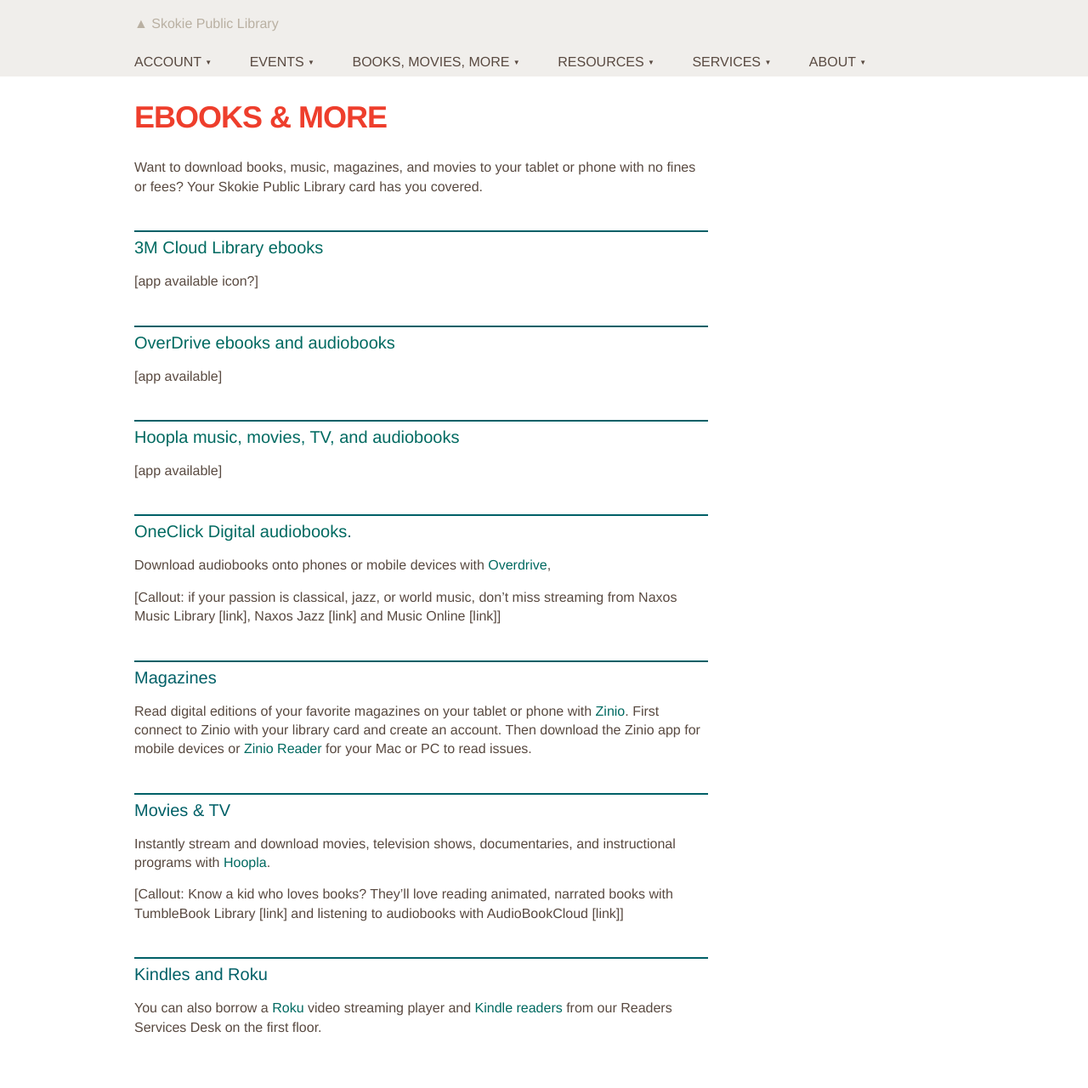
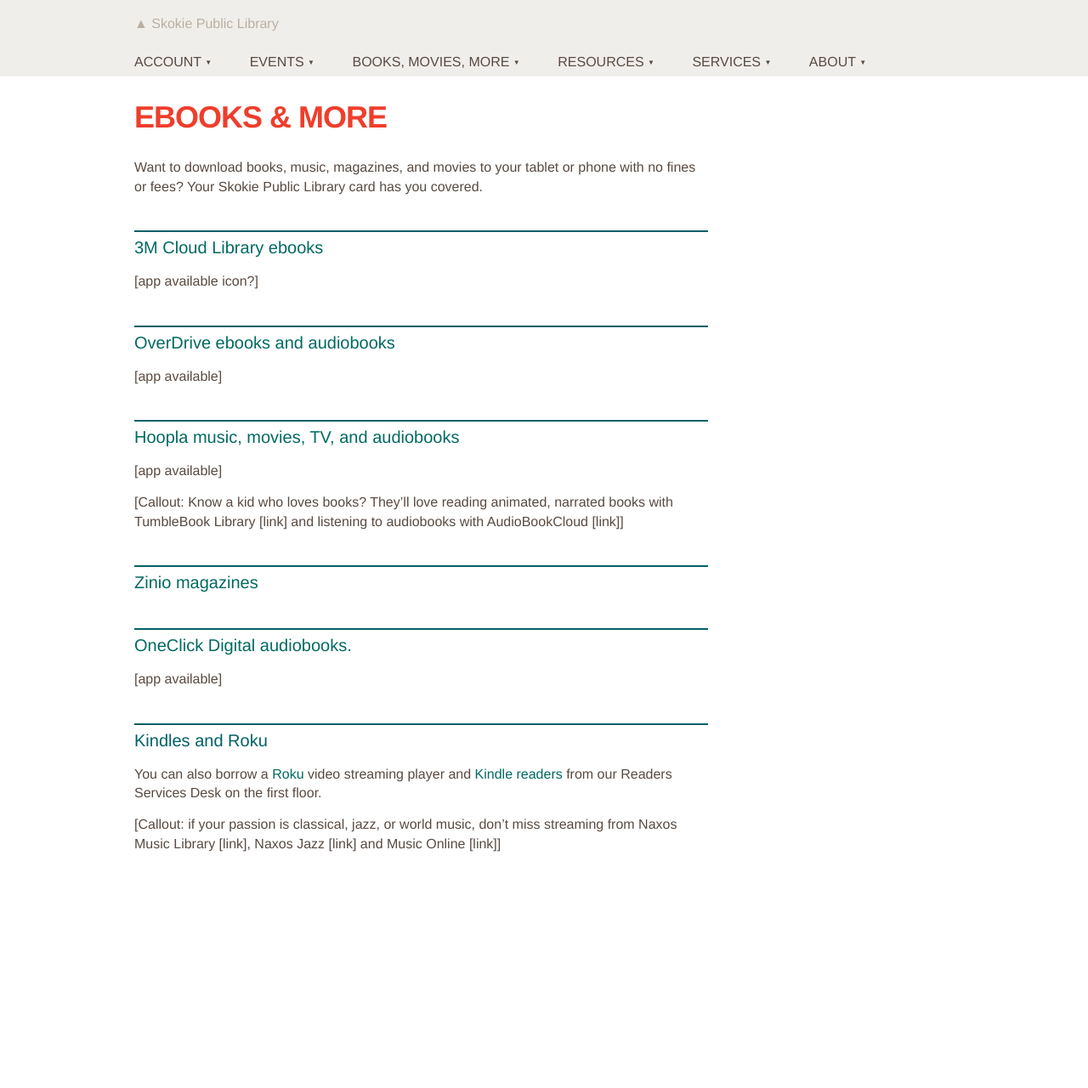
Before and after one commit to skokielibrary/spl-content, a Jekyll site: the page built from _content/annabelle/books-movies-more--ebooks-more.markdown, in a window 1280 px wide. Shown: the whole page at 85% size. Built offline with Jekyll 4.4.1, drawn with Linux system fonts in a browser that asks for light colours; after the commit the page ends 1064 px from its top, so only the background shows below that.

Commit message:
Updated books-movies-more--ebooks-more.markdown

```diff
--- a/_content/annabelle/books-movies-more--ebooks-more.markdown
+++ b/_content/annabelle/books-movies-more--ebooks-more.markdown
@@ -18,19 +18,15 @@ Want to download books, music, magazines, and movies to your tablet or phone wit
 
 [app available]
 
+[Callout: Know a kid who loves books? They'll love reading animated, narrated books with TumbleBook Library [link] and listening to audiobooks with AudioBookCloud [link]]
+
+##[Zinio magazines](https://www.rbdigital.com/skokieil/service/zinio/landing?)
+
 ##[OneClick Digital audiobooks](http://skokieil.oneclickdigital.com/).
 
-Download audiobooks onto phones or mobile devices with [Overdrive](http://overdrive.skokielibrary.inf/),
-
-[Callout: if your passion is classical, jazz, or world music, don't miss streaming from Naxos Music Library [link], Naxos Jazz [link] and Music Online [link]]
-
-##Magazines
-Read digital editions of your favorite magazines on your tablet or phone with [Zinio](https://www.rbdigital.com/skokieil/service/zinio/landing?). First connect to Zinio with your library card and create an account. Then download the Zinio app for mobile devices or [Zinio Reader](http://www.zinio.com/www/apps/desktop.jsp) for your Mac or PC to read issues.
-
-##Movies & TV
-Instantly stream and download movies, television shows, documentaries, and instructional programs with [Hoopla](http://hoopla.skokielibrary.info).
-
-[Callout: Know a kid who loves books? They'll love reading animated, narrated books with TumbleBook Library [link] and listening to audiobooks with AudioBookCloud [link]]
+[app available]
 
 ##Kindles and Roku
 You can also borrow a [Roku](http://encore.skokielibrary.info/iii/encore/record/C__Rb1807766__Sroku__Orightresult__X7?lang=eng&suite=beta) video streaming player and [Kindle readers](http://encore.skokielibrary.info/iii/encore/search/C__Sebook%20reader.__Ff%3Afacetmediatype%3Ar%3Ar%3ADigital%20Devices%3A%3A__Orightresult__X0?lang=eng&suite=beta) from our Readers Services Desk on the first floor.
+
+[Callout: if your passion is classical, jazz, or world music, don't miss streaming from Naxos Music Library [link], Naxos Jazz [link] and Music Online [link]]
```
